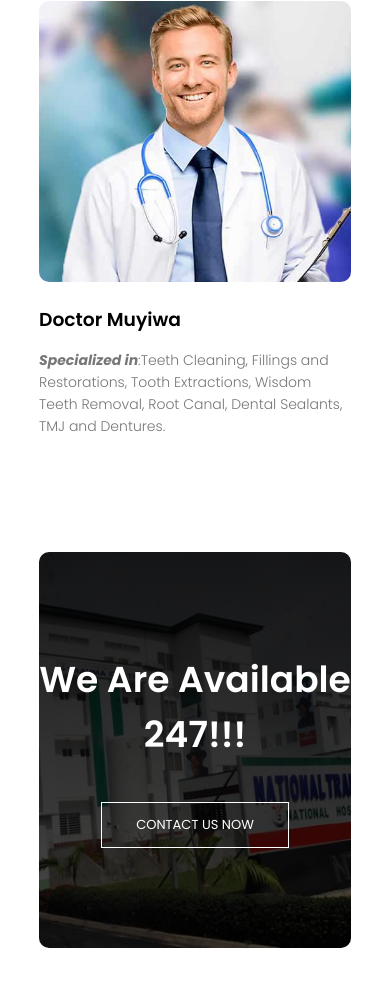
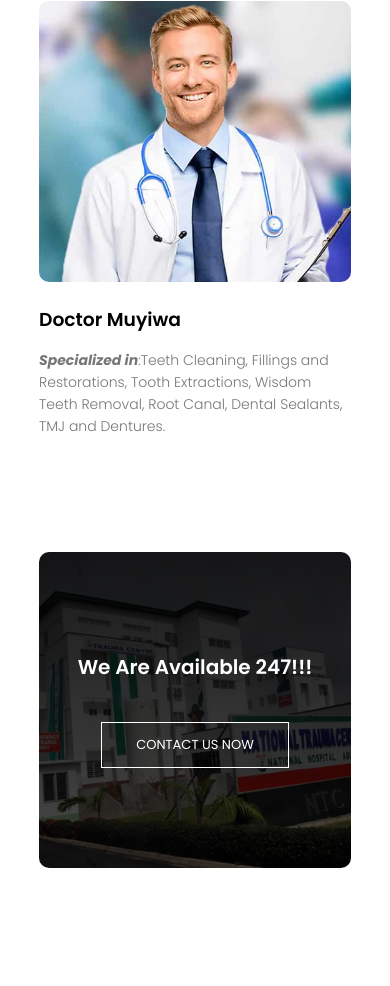
Before and after one commit to Coolme94/DentistWebsite, a plain HTML site: page Dentist-Website/index.html in a window 390 px wide. Shown: the part 4086-5072 px from the top of the page. Drawn offline with Linux system fonts and the light colour scheme.

Commit message:
Update style.css

```diff
--- a/Dentist-Website/style.css
+++ b/Dentist-Website/style.css
@@ -301,3 +301,7 @@ h3{
     padding: 0px;
 
 }
+@media(max-width:700px){
+    .ContactUs h1{
+        font-size:20px;
+    }
```
